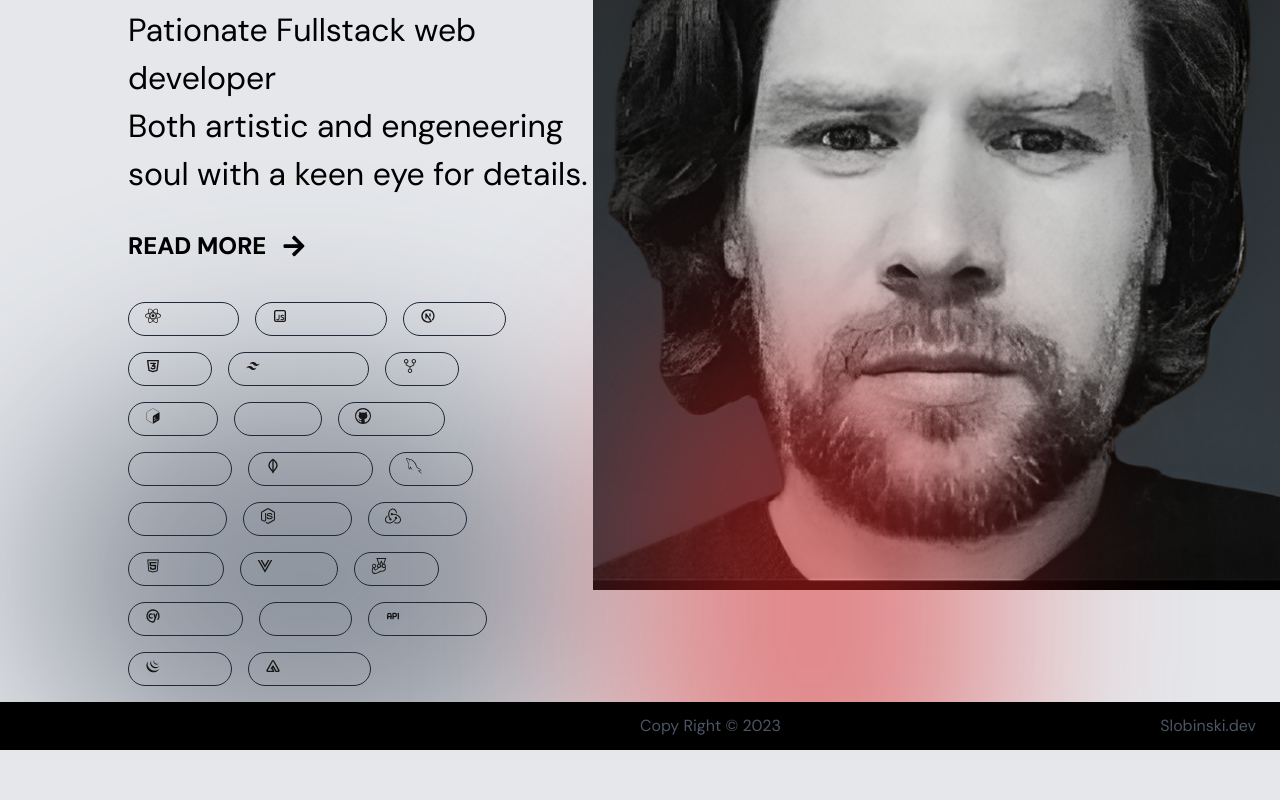
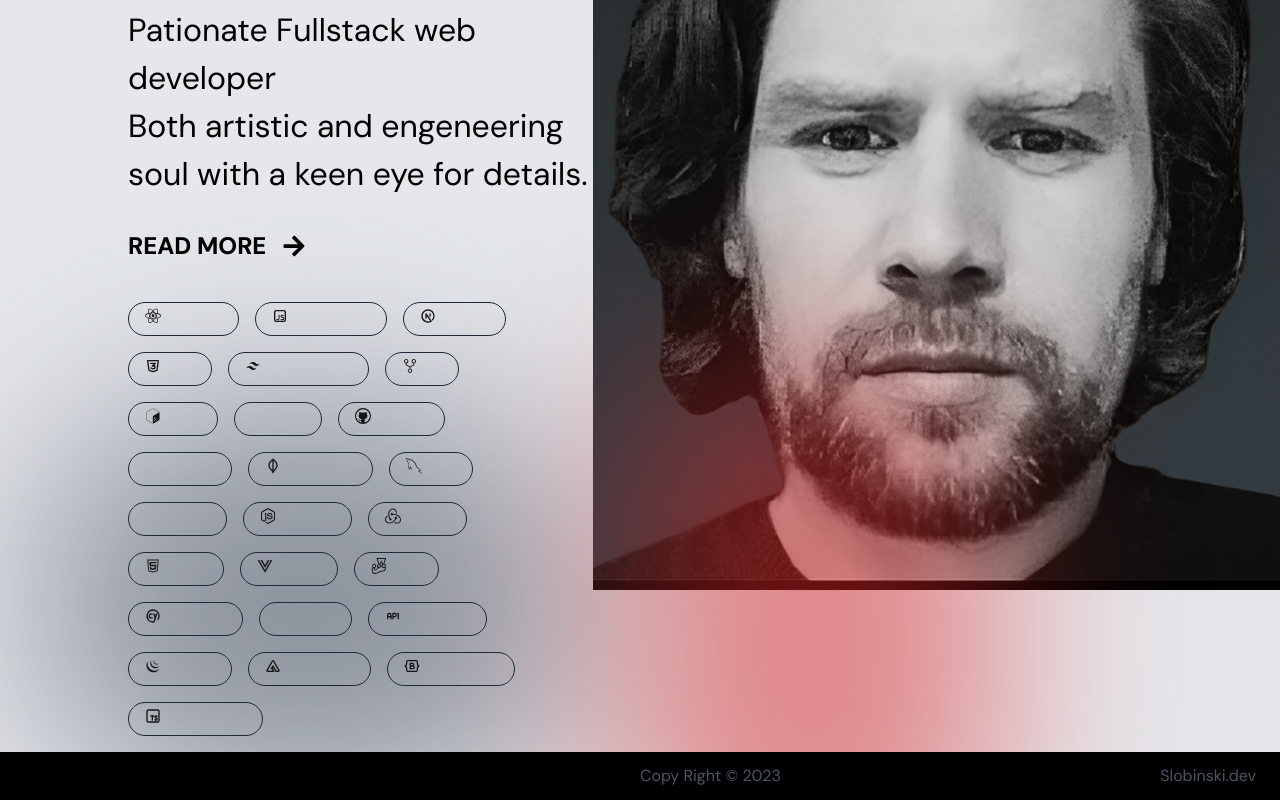
Before and after one commit to Capoverde/my-site-portfolio, a Next.js app: page / in a window 1280 px wide. Shown: the part 275-1075 px from the top of the page. Before the commit the page ends 1025 px from the top, so only its background shows below. Built offline with nearby package versions, Linux system fonts and the light colour scheme; some icons are missing.

Commit message:
added 2 more buttons in hem page

```diff
--- a/app/components/SkillButton/SkillList.jsx
+++ b/app/components/SkillButton/SkillList.jsx
@@ -1,73 +1,3 @@
-// import React from 'react';
-// import SkillButton from './SkillButton';
-// import { motion as m } from 'framer-motion';
-// import { GrReactjs } from "react-icons/gr";
-// import { RiJavascriptLine } from "react-icons/ri"
-// import { TbBrandNextjs } from "react-icons/tb"
-// import { TbBrandCss3 } from "react-icons/tb";
-// import { BiLogoTailwindCss } from "react-icons/bi"
-// import { IoIosGitNetwork } from "react-icons/io"
-// import { VscTerminalBash } from "react-icons/vsc";
-// import { FaSass } from "react-icons/fa6";
-// import { VscGithub } from "react-icons/vsc";
-// import { LiaGitlab } from "react-icons/lia";
-// import { TbBrandMongodb } from "react-icons/tb";
-// import { GrMysql } from "react-icons/gr";
-// import { PiFigmaLogoLight } from "react-icons/pi";
-// import { FaNodeJs } from "react-icons/fa";
-// import { SiRedux } from "react-icons/si";
-// import { AiOutlineHtml5 } from "react-icons/ai";
-// import { RiVuejsLine } from "react-icons/ri";
-// import { SiJest } from "react-icons/si";
-// import { TbBrandCypress } from "react-icons/tb";
-// import { FaLinux } from "react-icons/fa6";
-// import { TbApi } from "react-icons/tb";
-// import { BiLogoJquery } from "react-icons/bi";
-// import { TbBrandAdobe } from "react-icons/tb";
-// import styles from './SkillButton.module.css';
-
-// const buttonData = [
-//   { id:1, text: 'React.js', href: '/AboutPage', icon: <GrReactjs color="#161616" /> },
-//   { id:2, text: 'JavaScript', href: '/AboutPage', icon: <RiJavascriptLine color="#161616" />},
-//   { id:3, text: 'Next.js', href: '/AboutPage', icon: <TbBrandNextjs color="#161616"/> },
-//   { id:4, text: 'CSS', href: '/AboutPage', icon: <TbBrandCss3 color="#161616"/> },
-//   { id:5, text: 'TailwindCss', href: '/AboutPage', icon: <BiLogoTailwindCss color="#161616"/> },
-//   { id:6, text: 'git', href: '/AboutPage', icon: <IoIosGitNetwork color="#161616" /> },
-//   { id:7, text: 'Bash', href: '/AboutPage', icon: <VscTerminalBash color="#161616"/> },
-//   { id:8, text: 'Sass', href: '/AboutPage', icon: <FaSass color="#161616" />},
-//   { id:9, text: 'GitHub', href: '/AboutPage', icon: <VscGithub color="#161616" /> },
-//   { id:10, text: 'GitLab', href: '/AboutPage', icon: <LiaGitlab color="#161616" /> },
-//   { id:11, text: 'MongoDB', href: '/AboutPage', icon: <TbBrandMongodb color="#161616"/> },
-//   { id:12, text: 'SQL', href: '/AboutPage', icon: <GrMysql color="#161616" /> },
-//   { id:13, text: 'Figma', href: '/AboutPage', icon: <PiFigmaLogoLight color="#161616" /> },
-//   { id:15, text: 'Node.js', href: '/AboutPage', icon: <FaNodeJs color="#161616" />},
-//   { id:16, text: 'Redux', href: '/AboutPage', icon: <SiRedux color="#161616" /> },
-//   { id:17, text: 'HTML', href: '/AboutPage', icon: <AiOutlineHtml5 color="#161616" /> },
-//   { id:18, text: 'Vue.js', href: '/AboutPage', icon: <RiVuejsLine color="#161616" /> },
-//   { id:19, text: 'Jest', href: '/AboutPage', icon: <SiJest color="#161616" />},
-//   { id:20, text: 'Cypress', href: '/AboutPage', icon: <TbBrandCypress color="#161616" /> },
-//   { id:21, text: 'Linux', href: '/AboutPage', icon: <FaLinux color="#161616"  />},
-//   { id:22, text: 'REST API', href: '/AboutPage', icon: <TbApi color="#161616" /> },
-//   { id:23, text: 'jQuery', href: '/AboutPage', icon: <BiLogoJquery color="#161616" /> },
-//   { id:24, text: 'AdobeXD', href: '/AboutPage', icon: <TbBrandAdobe color="#161616" /> },
-// ];
-
-// const SkillsList = () => (
-//   <div className="flex flex-wrap w-full mt-2 pb-4 gap-4 pr-10 z-30">
-//     {buttonData.map((button, index) => (
-//       <SkillButton key={button.id} href={button.href}>
-//         <span className={`${styles.bntIcon} inline-block`}>{button.icon}</span> {' '}
-//         <span className="btnText">{button.text}</span>
-//       </SkillButton>
-//     ))}
-//   </div>
-// );
-
-// export default SkillsList;
-
-
-
-
 import React, { useEffect } from 'react';
 import { GrReactjs } from "react-icons/gr";
 import { RiJavascriptLine } from "react-icons/ri"
@@ -92,6 +22,8 @@ import { FaLinux } from "react-icons/fa6";
 import { TbApi } from "react-icons/tb";
 import { BiLogoJquery } from "react-icons/bi";
 import { TbBrandAdobe } from "react-icons/tb";
+import { RiBootstrapLine } from "react-icons/ri";
+import { TbBrandTypescript } from "react-icons/tb";
 import SkillButton from './SkillButton';
 import { motion as m, useAnimation } from 'framer-motion';
 import styles from './SkillButton.module.css';
@@ -120,6 +52,8 @@ const buttonData = [
   { id:22, text: 'REST API', href: '/AboutPage', icon: <TbApi color="#161616" /> },
   { id:23, text: 'jQuery', href: '/AboutPage', icon: <BiLogoJquery color="#161616" /> },
   { id:24, text: 'AdobeXD', href: '/AboutPage', icon: <TbBrandAdobe color="#161616" /> },
+  { id:25, text: 'Bootstrap', href: '/AboutPage', icon: <RiBootstrapLine color="#161616" /> },
+  { id:26, text: 'TypeScript', href: '/AboutPage', icon: <TbBrandTypescript color="#161616" /> },
 ];
 
 const SkillsList = () => {
```
